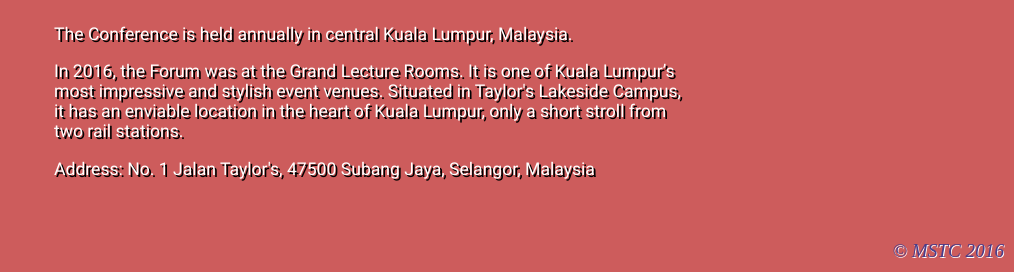
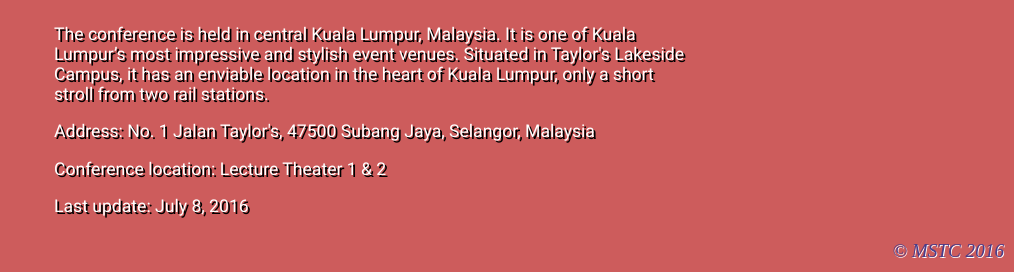
Before and after one commit to msiastc/msiastc.github.io, a Jekyll site: the page built from _pages/venue.html, in a window 1280 px wide, cut to the strip 628-900 px from the top of the page. Shown: the whole strip, without its empty margins (266-1280 px from the left). Built offline with Jekyll 4.4.1, drawn with Linux system fonts in a browser that asks for light colours.

Commit message:
fixed errors

```diff
--- a/_includes/header.html
+++ b/_includes/header.html
@@ -10,7 +10,7 @@
 				<li><a href="/agenda">Agenda</a></li>
 				<li><a href="/speakers">Speakers</a></li>
 				<li><a href="/venue">Venue</a></li>
-				<li><a href="/agenda">FAQs</a></li>
+				<li><a href="/faqs">FAQs</a></li>
 				<li><a href="/team">Team</a></li>
 				<li><a href="https://docs.google.com/forms/d/1t33umLtawl2ZhnTsFlG0CHeTwo5tnTp1BbWeHNcj0Rw/viewform?c=0&w=1">Register</a></li>
 			</ul>
--- a/_pages/agenda.html
+++ b/_pages/agenda.html
@@ -45,7 +45,7 @@ title: Agenda
             </tr>
             <tr>
                 <td>3:00 PM - 4:00 PM</td>
-                <td><i>Social session<i><br>Topic: Women empowerment in Science and Engineering<br><br><i>Entrepreneurship session</i></td>
+                <td><i>Social session</i><br>Topic: Women empowerment in Science and Engineering<br><br><i>Entrepreneurship session</i></td>
             </tr>
             <tr>
                 <td>4:00 PM - 5:00 PM</td>
--- a/_pages/events.html
+++ b/_pages/events.html
@@ -35,4 +35,5 @@ title: Events
       <p><i>The deadline is on the 31st of July (11.59pm) for entries and online voting for the quotes will
         continue till the of 26th of August (11.59pm).</i></p>
 
+      <p>Last update: July 8, 2016</p>
     </div>
--- a/_pages/venue.html
+++ b/_pages/venue.html
@@ -17,10 +17,14 @@ title: Venue
     </div>
 
     <div class="venue">
-      <p>The Conference is held annually in central Kuala Lumpur, Malaysia.</p>
-      <p>In 2016, the Forum was at the Grand Lecture Rooms. It is one of Kuala Lumpur’s most
+      <p>The conference is held in central Kuala Lumpur, Malaysia. It is one of Kuala Lumpur’s most
         impressive and stylish event venues. Situated in Taylor's Lakeside Campus, it has an
         enviable location in the heart of Kuala Lumpur, only a short stroll from two rail stations.
       </p>
+
       <p>Address: No. 1 Jalan Taylor's, 47500 Subang Jaya, Selangor, Malaysia</p>
+
+      <p>Conference location: Lecture Theater 1 & 2</p>
+
+      <p>Last update: July 8, 2016</p>
     </div>
--- a/index.html
+++ b/index.html
@@ -64,8 +64,7 @@ location: Taylor's University Lakeside Campus Malaysia
     </div>
 
     <div class="venue">
-      <p>The Conference is held annually in central Kuala Lumpur, Malaysia.</p>
-      <p>In 2016, the Forum was at the Grand Lecture Rooms. It is one of Kuala Lumpur’s most
+      <p>The conference is held in central Kuala Lumpur, Malaysia. It is one of Kuala Lumpur’s most
         impressive and stylish event venues. Situated in Taylor's Lakeside Campus, it has an
         enviable location in the heart of Kuala Lumpur, only a short stroll from two rail stations.
       </p>
```
